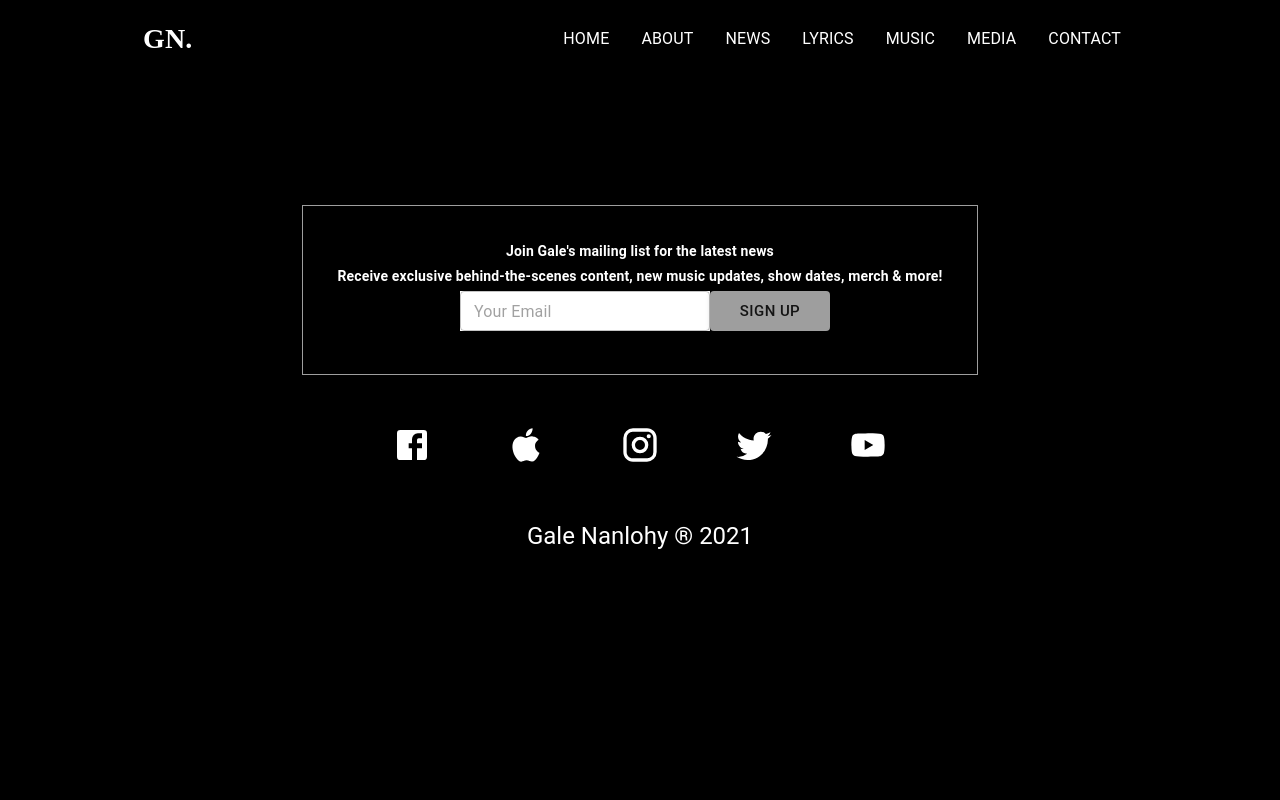
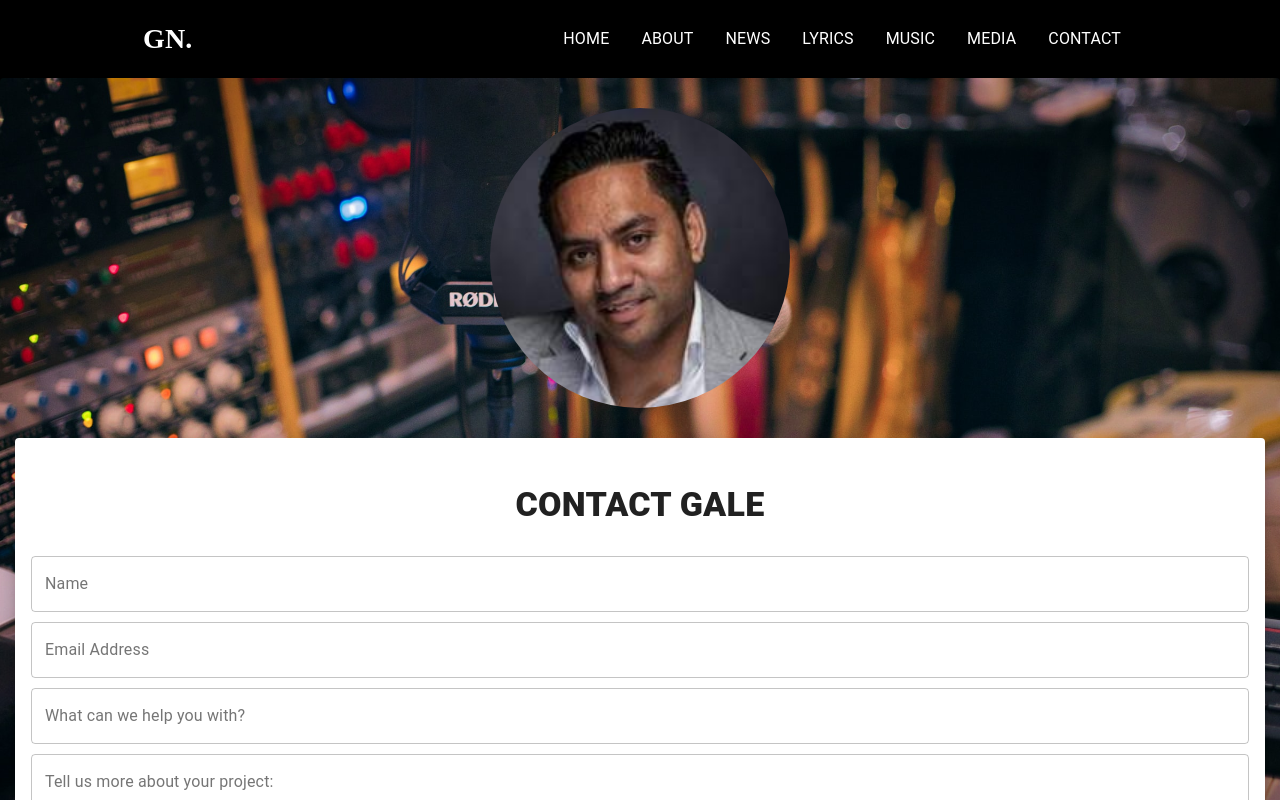
Before and after one commit to dehanz13/music-production-site, a React (Create React App) app: page /contact in a window 1280 px wide. Shown: the top 800 px of the page. Built offline with nearby package versions, Linux system fonts and the light colour scheme.

Commit message:
added contact component

```diff
--- a/src/components/Contact.js
+++ b/src/components/Contact.js
@@ -1,14 +1,126 @@
 import React from "react";
 import { makeStyles } from "@material-ui/core/styles";
+import {
+  TextField,
+  Typography,
+  Button,
+  Grid,
+  Box,
+  Container,
+  FormControl,
+  InputLabel,
+  Input,
+  Card,
+  CardContent,
+  Paper,
+  Avatar,
+} from "@material-ui/core";
 
-const useStyles = makeStyles((theme) => ({}));
+import AvatarImg from "../assets/gale2.jpeg";
+import BackgroundImage from "../assets/production2.jpg";
+
+const useStyles = makeStyles((theme) => ({
+  formContainer: {
+    // display: "flex",
+    // alignItems: "center",
+    // justifyContent: "center",
+    // textAlign: "center",
+    // maxWidth: "50%",
+    // margin: theme.spacing(4),
+    // backgroundColor: "red",
+    // background: "red",
+  },
+  paperContainer: {
+    minHeight: "60vh",
+    backgroundImage: `url(${BackgroundImage})`,
+    backgroundSize: "cover",
+    backgroundPosition: "center",
+    backgroundAttachment: "fixed",
+    backgroundRepeat: "no-repeat",
+    width: "100%",
+    margin: "auto",
+    padding: 0,
+    justifyContent: "center",
+    justify: "center",
+    alignItems: "center",
+    textAlign: "center",
+  },
+  avatarSize: {
+    width: theme.spacing(60),
+    height: theme.spacing(60),
+  },
+  avatarPosition: {
+    display: "flex",
+    alignItems: "center",
+    justifyContent: "center",
+    textAlign: "center",
+    padding: 30,
+  },
+  cardPadding: {
+    paddingBottom: 300,
+    // marginBottom: 100,
+    // maxHeight: "100vh",
+  },
+}));
 
 const Contact = () => {
   const classes = useStyles();
   return (
-    <div>
-      <h1>Contact PAGE</h1>
-    </div>
+    <Box classNames={classes.formContainer}>
+      <Paper className={classes.paperContainer}>
+        <Grid container component="div" justify="center">
+          <Grid item xs className={classes.avatarPosition}>
+            <Avatar src={AvatarImg} className={classes.avatarSize}></Avatar>
+          </Grid>
+        </Grid>
+        <Container className={classes.cardPadding}>
+          <Card>
+            <CardContent>
+              <Box pt={6} pb={6}>
+                <Typography variant="h4">Contact Gale</Typography>
+              </Box>
+              {/* <FormControl> */}
+              <Box paddingBottom={2}>
+                <TextField fullWidth placeholder="Your Name" label="Name" />
+              </Box>
+              <Box paddingBottom={2}>
+                <TextField
+                  fullWidth
+                  placeholder="e.g. john@doe@production.com"
+                  label="Email Address"
+                />
+              </Box>
+              <Box paddingBottom={2}>
+                <TextField
+                  fullWidth
+                  placeholder="e.g. Need 5 songs produced"
+                  label="What can we help you with?"
+                />
+              </Box>
+              <Box paddingBottom={2}>
+                <TextField
+                  fullWidth
+                  multiline={true}
+                  rows={5}
+                  placeholder="e.g. I'm looking for a producer to create 3 tracks for me. The songs are written, and I need someone who can produce a full backing track in the style of Taylor Swift's song 'Style'. I will then record the vocals locally and send the vocal tracks back to you to mix with the backing track. I'm attaching an mp3 demo of one of the songs so you can get a sense of the style."
+                  label="Tell us more about your project:"
+                />
+              </Box>
+              {/* </FormControl> */}
+              <Box paddingBottom={2}>
+                <Button variant="contained" color="primary" size="large">
+                  Send
+                </Button>
+              </Box>
+            </CardContent>
+          </Card>
+          {/* <FormControl>
+          <InputLabel>First Name</InputLabel>
+
+        </FormControl> */}
+        </Container>
+      </Paper>
+    </Box>
   );
 };
 
--- a/src/components/Footer.js
+++ b/src/components/Footer.js
@@ -19,7 +19,7 @@ const Footer = () => {
       >
         <Container maxWidth="lg">
           <Grid container>
-            <Grid item xs>
+            <Grid item xs={12}>
               <Newsletter />
             </Grid>
           </Grid>
--- a/src/components/Media.js
+++ b/src/components/Media.js
@@ -2,13 +2,53 @@ import React from "react";
 import { makeStyles } from "@material-ui/core/styles";
 import { Paper, Typography, Box, Container, Grid } from "@material-ui/core";
 
-const useStyles = makeStyles((theme) => ({}));
+import YouTube from "./Youtube";
+import BackgroundImage from "../assets/production4.jpg";
+
+const useStyles = makeStyles((theme) => ({
+  root: {
+    flexGrow: 1,
+    backgroundColor: "rgba(0,0,0,0.6)",
+    color: "#ffffff",
+  },
+  paperContainer: {
+    minHeight: "60vh",
+    backgroundImage: `url(${BackgroundImage})`,
+    backgroundSize: "cover",
+    backgroundPosition: "center",
+    backgroundAttachment: "fixed",
+    backgroundRepeat: "no-repeat",
+    width: "100%",
+    margin: "auto",
+    padding: 0,
+    justifyContent: "center",
+    justify: "center",
+    alignItems: "center",
+    textAlign: "center",
+  },
+  title: {
+    display: "flex",
+    alignItems: "center",
+    justifyContent: "center",
+    textAlign: "center",
+    padding: 20,
+  },
+}));
 
 const Media = () => {
   const classes = useStyles();
   return (
-    <div>
-      <h1>Media PAGE</h1>
+    <div className={classes.root}>
+      <Paper className={classes.paperContainer}></Paper>
+      <Typography
+        variant="h2"
+        component="div"
+        justify="center"
+        className={classes.title}
+      >
+        Media
+      </Typography>
+      <YouTube />
     </div>
   );
 };
--- a/src/components/Newsletter.js
+++ b/src/components/Newsletter.js
@@ -7,12 +7,7 @@ import {
   Box,
   Container,
 } from "@material-ui/core";
-import {
-  makeStyles,
-  createMuiTheme,
-  withStyles,
-  ThemeProvider,
-} from "@material-ui/core/styles";
+import { makeStyles, withStyles } from "@material-ui/core/styles";
 import { grey, purple } from "@material-ui/core/colors";
 
 const useStyles = makeStyles((theme) => ({
@@ -26,7 +21,7 @@ const useStyles = makeStyles((theme) => ({
   },
   buttonStyle: {
     // margin: theme.spacing(1),
-    textTransform: "uppecase",
+    textTransform: "uppercase",
     maxWidth: "120px",
     maxHeight: "40px",
     minWidth: "50px",
--- a/src/components/Youtube.js
+++ b/src/components/Youtube.js
@@ -36,6 +36,15 @@ const useStyles = makeStyles((theme) => ({
   videoContainer: {
     display: "flex",
     justifyContent: "center",
+    alignItems: "center",
+    alignContent: "center",
+    margin: "0 auto",
+  },
+  gridItem: {
+    display: "flex",
+    alignItems: "center",
+    justifyContent: "center",
+    textAlign: "center",
   },
 }));
 const Youtube = () => {
@@ -56,7 +65,8 @@ const Youtube = () => {
   };
 
   return (
-    <div className={classes.videoContainer}>
+    <Grid container className={classes.gridItem}>
+      <Grid item xs={12} sm={12} md={12} lg={6} xl={6}>
         <YouTube
           videoId="fl2keFYTLKQ"
           opts={opts}
@@ -64,7 +74,33 @@ const Youtube = () => {
           containerClassName={"youtubeContainer"}
           onPlay={videoOnPlay}
         />
-    </div>
+      </Grid>
+      <Grid item xs={12} sm={12} md={12} lg={6} xl={6}>
+        <YouTube
+          videoId="titrtoQIU2Y"
+          opts={opts}
+          onReady={videoOnReady}
+          containerClassName={"youtubeContainer"}
+          onPlay={videoOnPlay}
+        />
+      </Grid>
+    </Grid>
+    // <div className={classes.videoContainer}>
+    // <YouTube
+    //   videoId="fl2keFYTLKQ"
+    //   opts={opts}
+    //   onReady={videoOnReady}
+    //   containerClassName={"youtubeContainer"}
+    //   onPlay={videoOnPlay}
+    // />
+    // <YouTube
+    //   videoId="titrtoQIU2Y"
+    //   opts={opts}
+    //   onReady={videoOnReady}
+    //   containerClassName={"youtubeContainer"}
+    //   onPlay={videoOnPlay}
+    // />
+    // </div>
   );
 };
 
--- a/src/index.js
+++ b/src/index.js
@@ -9,10 +9,10 @@ import { MuiThemeProvider, createMuiTheme } from "@material-ui/core/styles";
 const theme = createMuiTheme({
   palette: {
     primary: {
-      main: "#f00",
+      main: "#000000",
     },
     secondary: {
-      main: "#0f0",
+      main: "#000000",
     },
   },
   typography: {
@@ -68,7 +68,10 @@ const theme = createMuiTheme({
     MuiTextField: {
       variant: "outlined",
       InputLabelProps: {
-        shrink: true,
+        // shrink: true,
+      },
+      fullWidth: {
+        maxWidth: "300px",
       },
     },
     MuiPaper: {
```
Lines whose indentation alone changed are shown as unchanged.
